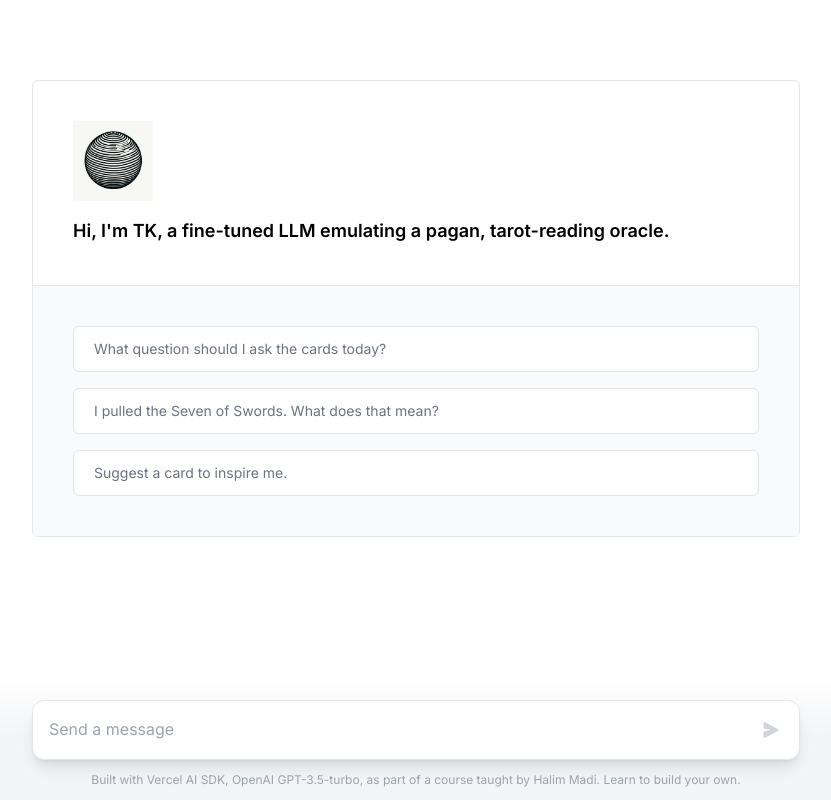
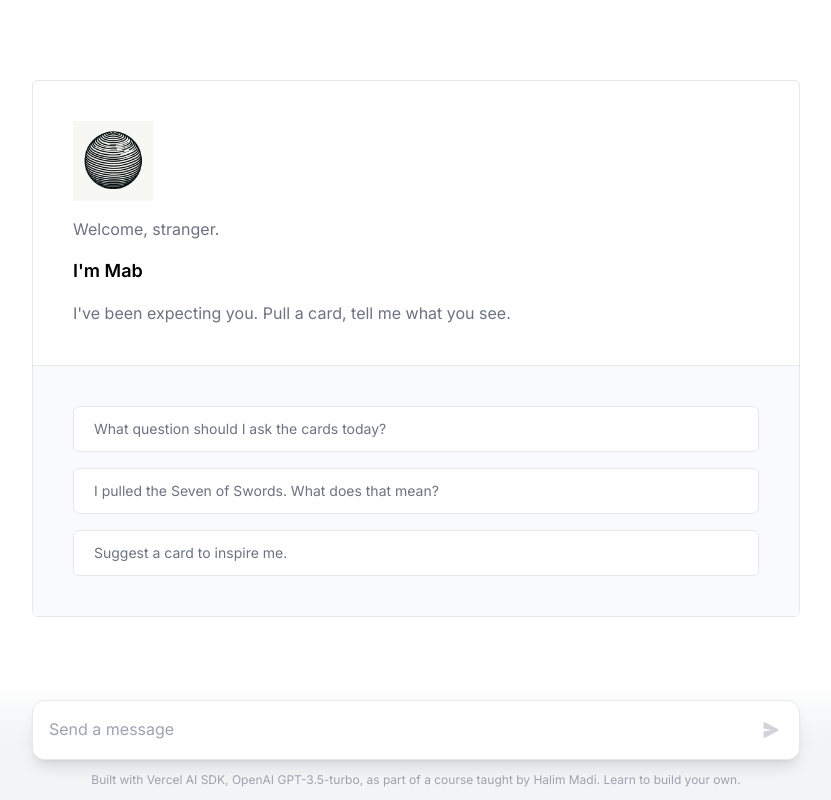
Before and after one commit to emilygtcorrea/Pagan-Tarot-Oracle, a Next.js app: page / in a window 1280 px wide. Shown: the whole page, without its empty margins (224-1055 px from the left). Built offline with nearby package versions, Linux system fonts and the light colour scheme.

Commit message:
Update page.tsx

```diff
--- a/app/page.tsx
+++ b/app/page.tsx
@@ -82,9 +82,15 @@ export default function Chat() {
               height={40}
               className="h-20 w-20"
             />
+            <p className="text-gray-500">
+              Welcome, stranger.
+            </p>
             <h1 className="text-lg font-semibold text-black">
-              Hi, I'm TK, a fine-tuned LLM emulating a pagan, tarot-reading oracle.
+              I'm Mab
             </h1>
+            <p className="text-gray-500">
+              I've been expecting you. Pull a card, tell me what you see.
+            </p>
           </div>
           <div className="flex flex-col space-y-4 border-t border-gray-200 bg-gray-50 p-7 sm:p-10">
             {examples.map((example, i) => (
```
